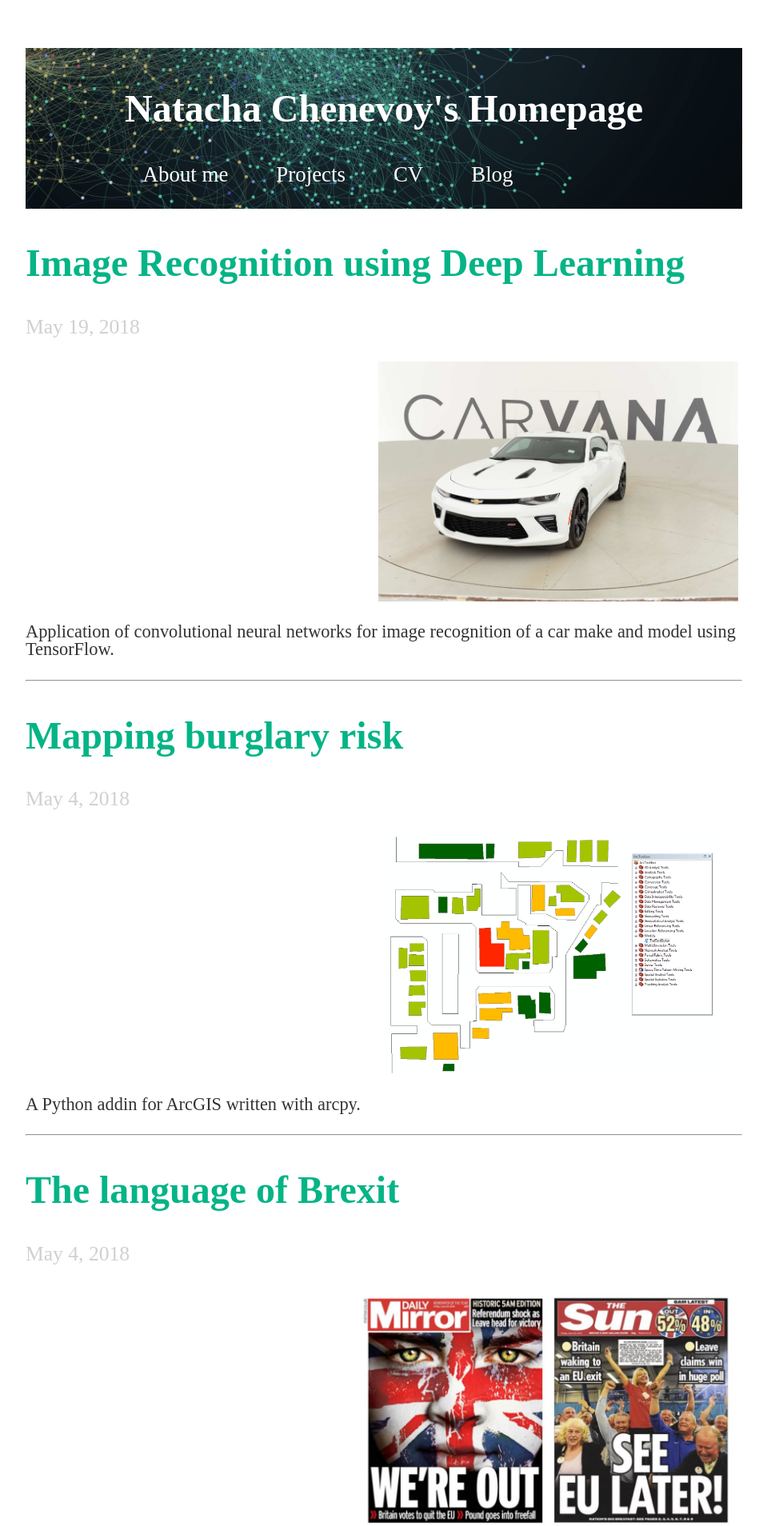
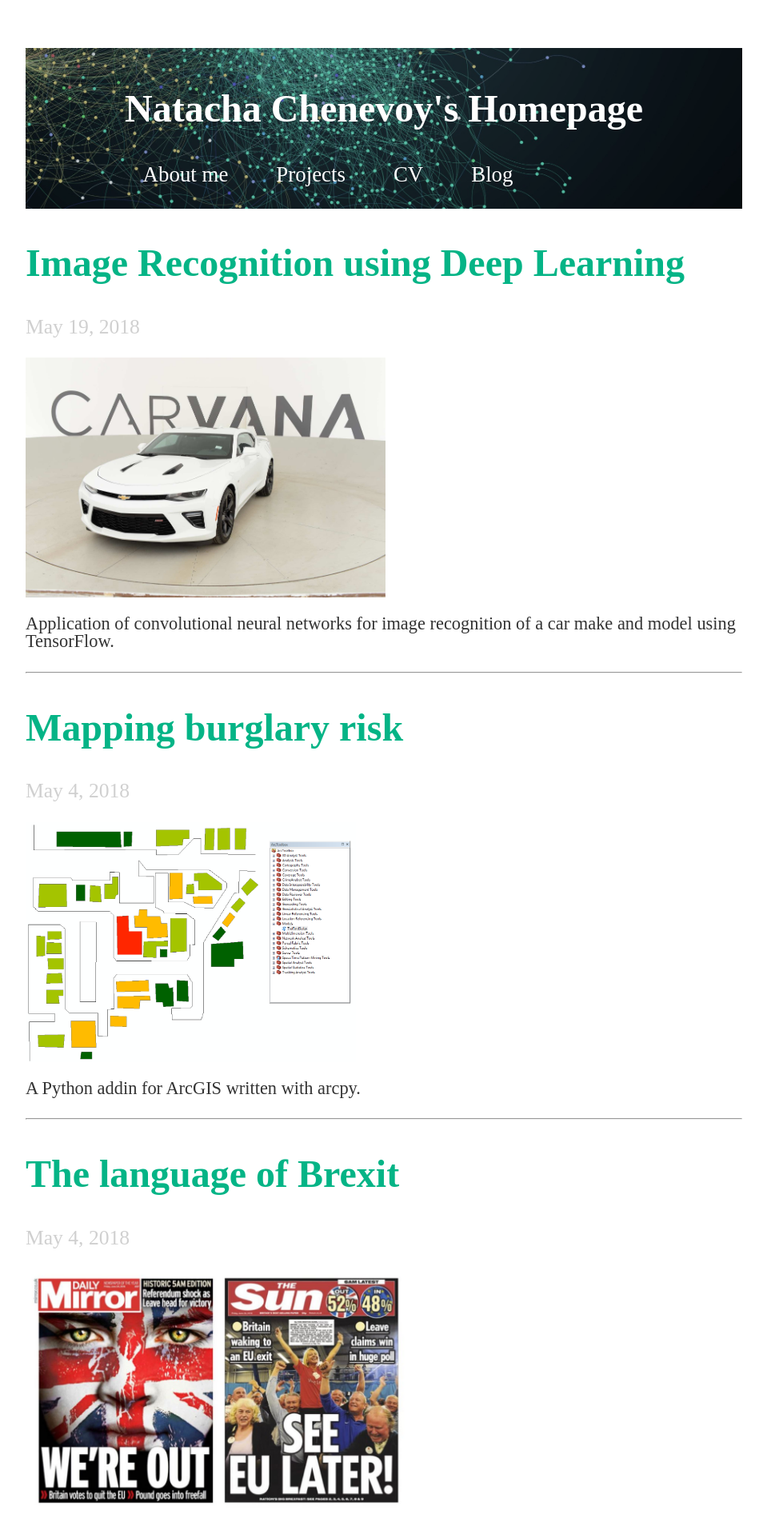
Before and after one commit to mednche/mednche.github.io, a Jekyll site: the page built from projects.html, in a window 1280 px wide. Shown: the top 1908 px of the page at 80% size, without its empty margins (160-1119 px from the left). Built offline with Jekyll 4.4.1, drawn with Linux system fonts in a browser that asks for light colours.

Commit message:
Update main.css

```diff
--- a/css/main.css
+++ b/css/main.css
@@ -48,15 +48,6 @@
 a:hover {
     color:#04B486;
     text-decoration: underline;
-}
-
-.row {
-  display: flex;
-}
-
-.column {
-  flex: 33.33%;
-  padding: 5px;
 }
 
 .excerpt {
```
